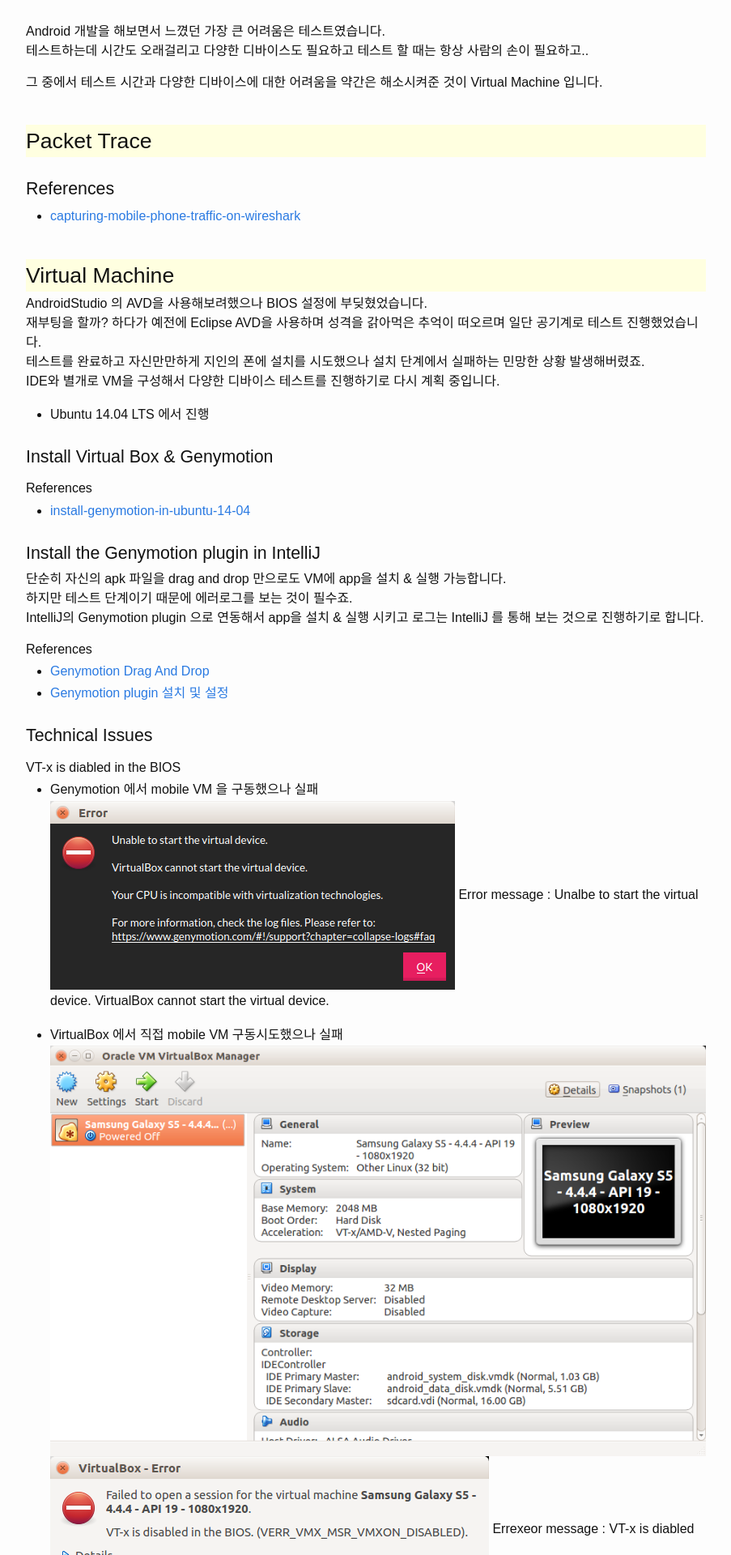
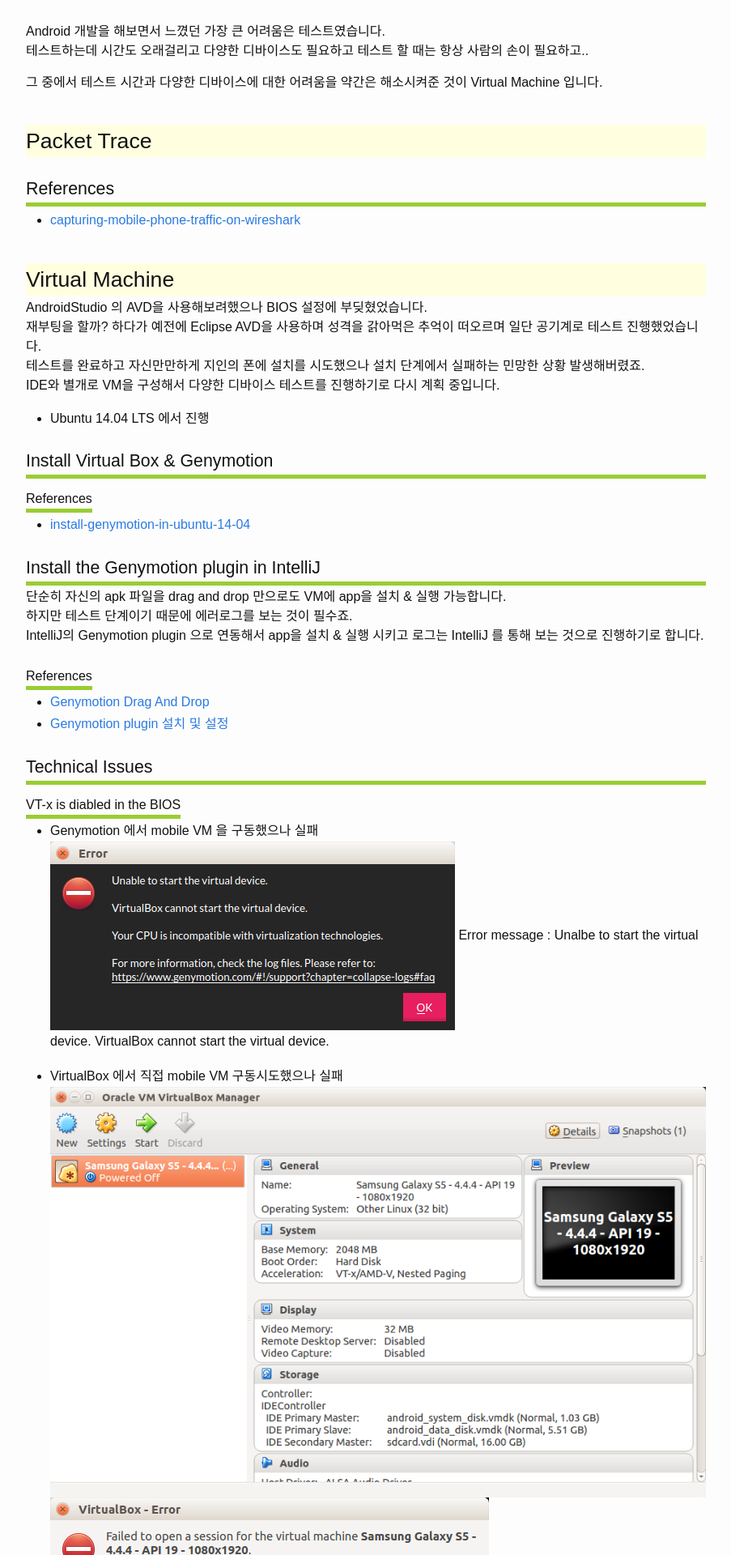
Before and after one commit to dveamer/dveamer.github.io, a Jekyll site: the page built from _posts/Android/2015-07-12-AndroidTest.md, in a window 1280 px wide. Shown: the part 766-2686 px from the top of the page at 81% size, without its empty margins (188-1091 px from the left). Built offline with Jekyll 4.4.1, drawn with Linux system fonts in a browser that asks for light colours; comment, search, counter and statistics services are not loaded.

Commit message:
modify css about header tag

```diff
--- a/_sass/_base.scss
+++ b/_sass/_base.scss
@@ -114,7 +114,29 @@
     font-weight: 300;
 }
 
+.post-content > h3,
+.post-content > h4,
+.post-content > h5,
+.post-content > h6 {
+    display: inline-block;
+}
 
+.post-content > h2,
+.post-content > h3 {
+    border-bottom: thick solid yellowgreen;
+}
+
+.post-content > h4 {
+    border-bottom: thick dotted yellowgreen;
+}
+
+.post-content > h5 {
+    border-bottom: thin solid yellowgreen;
+}
+
+.post-content > h6 {
+    border-bottom: thin dotted yellowgreen;
+}
 
 /**
  * Links
```
